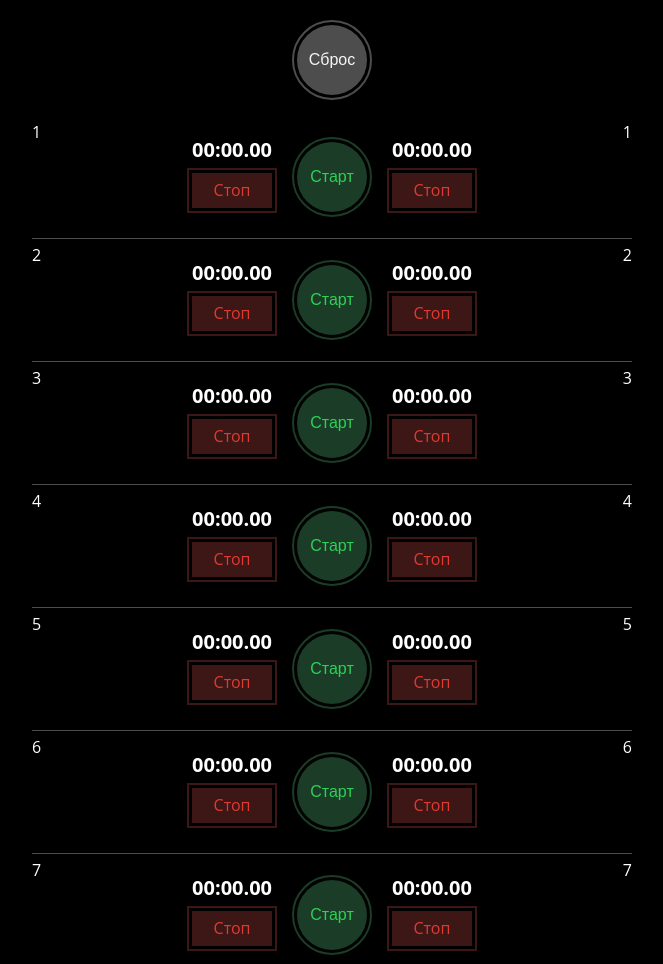
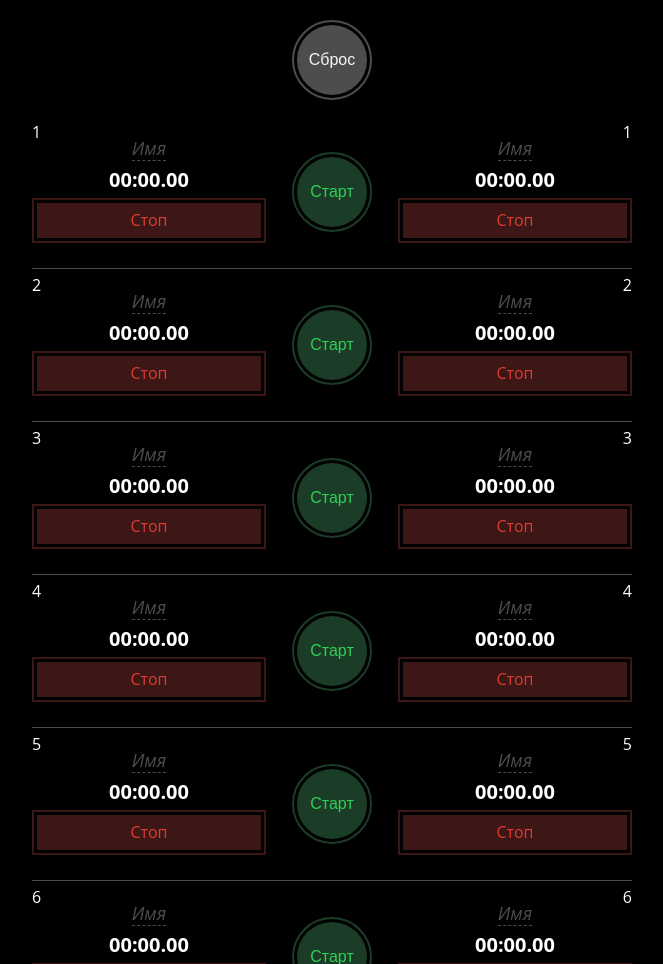
Before and after one commit to mafi0znik/ivan-stopwatch, a plain HTML site: page index.html in a window 1280 px wide. Shown: the top 964 px of the page, without its empty margins (308-971 px from the left). Drawn offline with nearby package versions, Linux system fonts and the light colour scheme.

Commit message:
add name field

```diff
--- a/index.html
+++ b/index.html
@@ -81,11 +81,14 @@
   }
   .stopwatch-control {
     margin: 0 10px;
+    width: 20%;
+    text-align: center;
   }
 
   .stopwatch {
+    width: 40%;
     padding: 5px;
-    margin: 5px;
+    margin: 5px 0;
     color: white;
     display: flex;
     flex-direction: column;
@@ -96,6 +99,23 @@
     font-weight: bold;
     display: block;
     text-align: center;
+  }
+  .stopwatch span.input-container {
+    display: inline-block;
+    position: relative;
+    outline: none;
+    font-size: 18px;
+    font-style: italic;
+    font-weight: normal;
+    border-bottom: 1px dashed white;
+    margin-bottom: 5px;
+  }
+  .stopwatch span.input-container:empty {
+    border-color: #4D4D4D;
+  }
+  .stopwatch span.input-container:empty:before {
+    content: 'Имя';
+    color: #4D4D4D;
   }
   .stopwatch .button-stop {
     margin: 5px 0;
@@ -197,6 +217,7 @@
 var Stopwatch = function(elem, options) {
 
   var timer       = createTimer(),
+      inputContainer = createInputC(),
       startButton = createButton("Старт", start, "button-start"),
       stopButton  = createButton("Стоп", stop, "button-stop"),
       resetButton = createButton("Сброс", reset, "button-reset"),
@@ -209,6 +230,7 @@ var Stopwatch = function(elem, options) {
   options.delay = options.delay || 1;
 
   // append elements
+  elem.appendChild(inputContainer);
   elem.appendChild(timer);
   //elem.appendChild(startButton);
   elem.appendChild(stopButton);
@@ -232,6 +254,15 @@ var Stopwatch = function(elem, options) {
       event.preventDefault();
     });
     return a;
+  }
+
+  function createInputC() {
+    var ic = document.createElement("span");
+    ic.classList.add('input-container');
+    ic.contentEditable = "true";
+    ic.setAttribute("contenteditable", "true");
+    ic.placeholder = "Имя";
+    return ic;
   }
 
   function start() {
```
